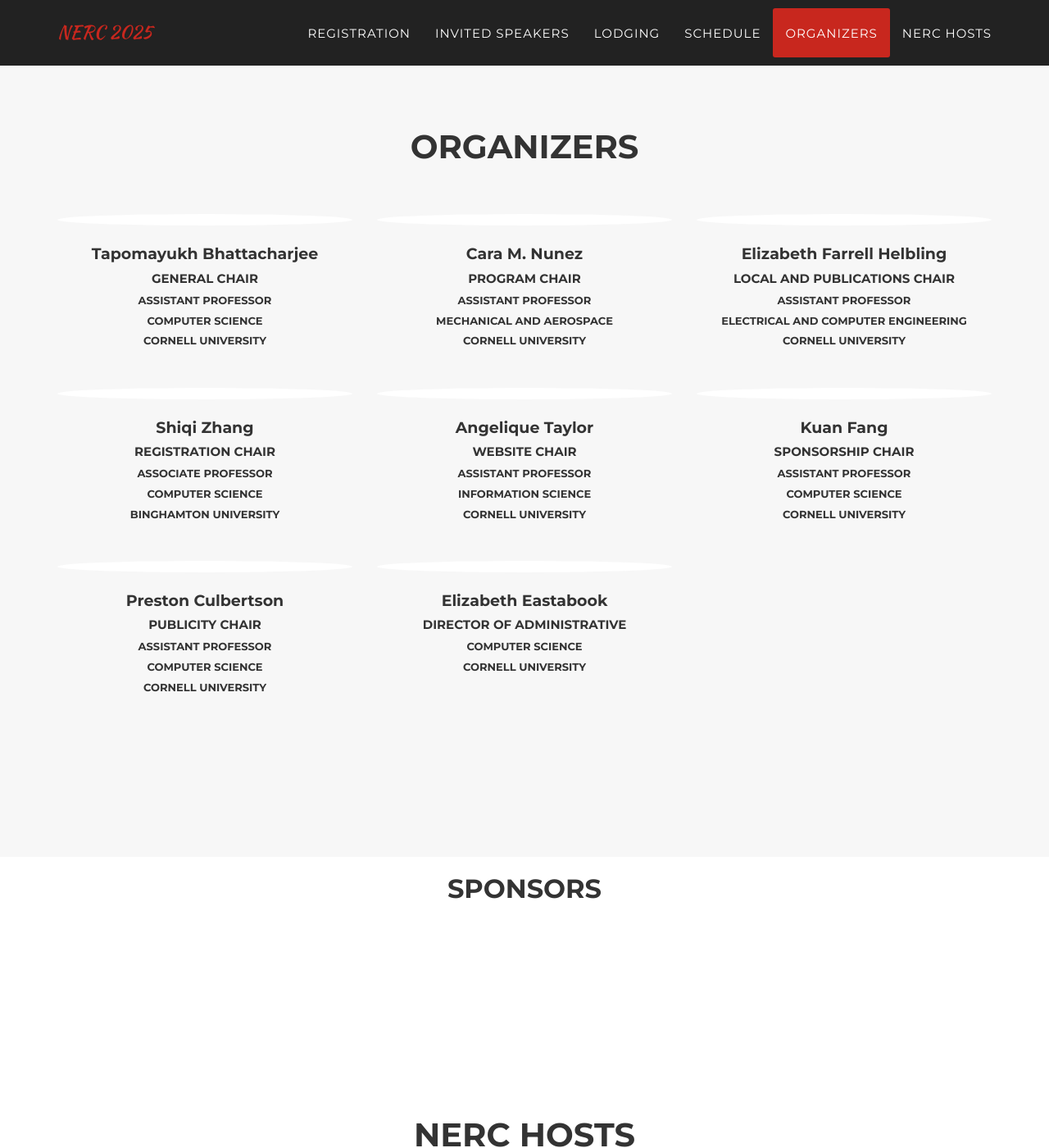
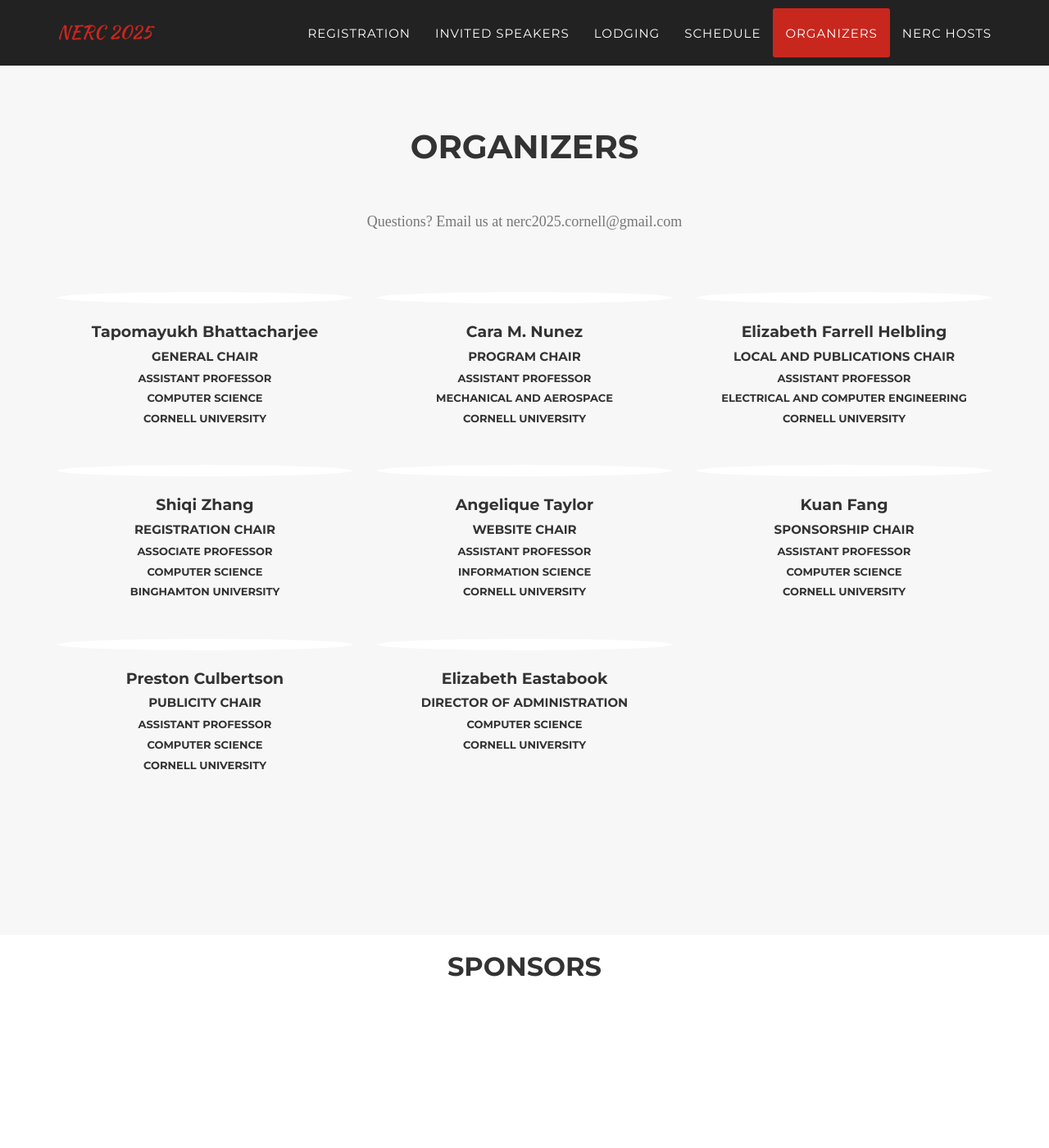
Before and after one commit to Cornell-Tech-AIRLab/cornell2025.nerc.io, a Jekyll site: the page built from _posts/2014-07-17-project-3.markdown, in a window 1280 px wide and 1400 px high, scrolled down 4879 px. Shown: the whole window at 82% size. Built offline with Jekyll 4.4.1, drawn with Linux system fonts in a browser that asks for light colours; some web fonts are replaced.

Commit message:
adding webiste

```diff
--- a/_config.yml
+++ b/_config.yml
@@ -45,6 +45,7 @@
   level: Assistant Professor
   department: Information Science
   university: Cornell University
+  website: https://airlab.cis.cornell.edu/
 
 - name: Kuan Fang
   pic: 6
@@ -63,7 +64,7 @@
 
 - name: Elizabeth Eastabook
   pic: 8
-  position: Director of Administrative
+  position: Director of Administration
   level: #
   department: Computer Science
   university: Cornell University
--- a/_includes/organizers.html
+++ b/_includes/organizers.html
@@ -4,14 +4,14 @@
             <div class="row">
                 <div class="col-lg-12 text-center">
                     <h2 class="section-heading">ORGANIZERS</h2>
-                    <!--<h3 class="section-subheading text-muted">Lorem ipsum dolor sit amet consectetur.</h3>-->
+                    <h3 class="section-subheading text-muted">Questions? Email us at nerc2025.cornell@gmail.com</h3>
                 </div>
             </div>
             <div class="row">
                 {% for member in site.people %}
                 <div class="col-sm-4">
                     <div class="team-member">
-                        <img src="img/team/{{ member.pic }}.png" class="img-responsive img-circle" alt="">
+                        <a href="{{ member.website }}"><img src="img/team/{{ member.pic }}.png" class="img-responsive img-circle" alt=""></a>
                         <h4>{{ member.name }}</h4>
                         <h5>{{ member.position }}</h5>
                         <h6>{{ member.level }}</h5>
```
